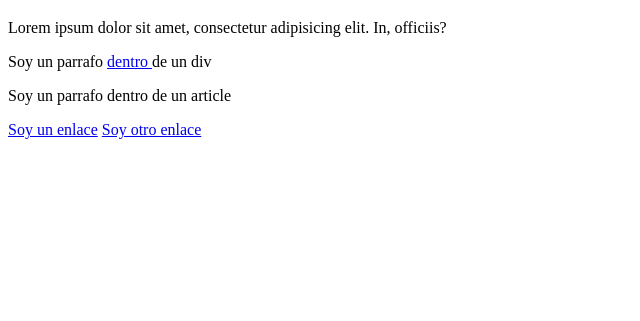
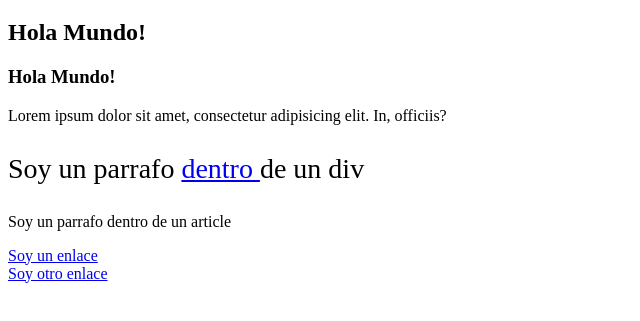
Before and after one commit to Jhafet19/puroCss, a plain HTML site: page index.html in a window 1280 px wide. Shown: the part 61-382 px from the top of the page, without its empty margins (0-640 px from the left). Drawn offline with Linux system fonts and the light colour scheme.

Commit message:
ya quedaron los selectores

```diff
--- a/index.html
+++ b/index.html
@@ -4,9 +4,12 @@
     <meta charset="UTF-8">
     <meta name="viewport" content="width=device-width, initial-scale=1.0">
     <title>Document</title>
+    <link rel="stylesheet" href="selectores.css">
 </head>
 <body>
     <h1>Hola Mundo! </h1>
+    <h2>Hola Mundo! </h2>
+    <h3>Hola Mundo! </h3>
     <p>Lorem ipsum dolor sit amet, consectetur adipisicing elit. In, officiis?</p>
 
 
@@ -22,6 +25,7 @@
     </div>
 
     <a href="#" class="grande">Soy un enlace</a>
-    <a href="#" class="grande" id="rojo">Soy otro enlace</a>
+    <br>
+    <a href="#" class="grande" id="grande">Soy otro enlace</a>
 </body>
 </html>
--- a/selectores.css
+++ b/selectores.css
@@ -0,0 +1,36 @@
+/* Selector universal */
+/* *{color: antiquewhite;} */
+
+
+/* Selectores sencillos */
+/* h1 {
+    color: rebeccapurple;
+}
+
+div article p {
+    font-size: 20px;
+}
+
+p a {
+    color: blue;
+}
+
+.grande {
+    font-size: 30px;
+}
+
+#grande {
+    color: blueviolet;
+} */
+
+/* Selectores avanzados */
+
+/* Selectore de hijos */
+
+div> p {
+    font-size: 28px;
+}
+
+/* Selector de atributos
+input[type]
+*/
```
